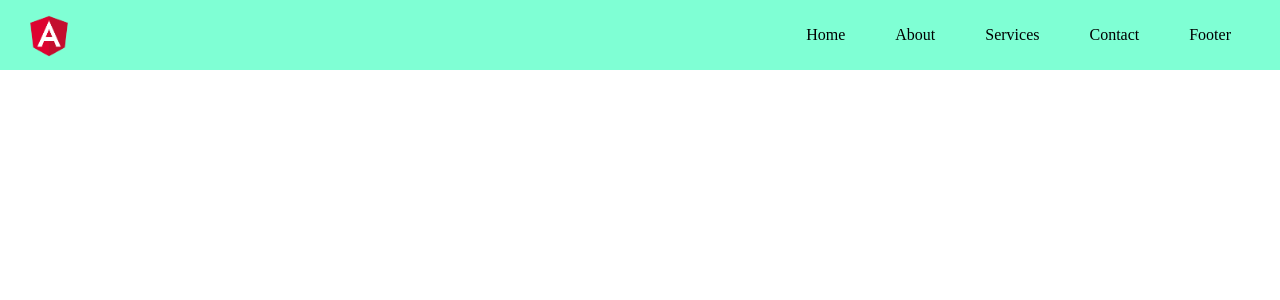
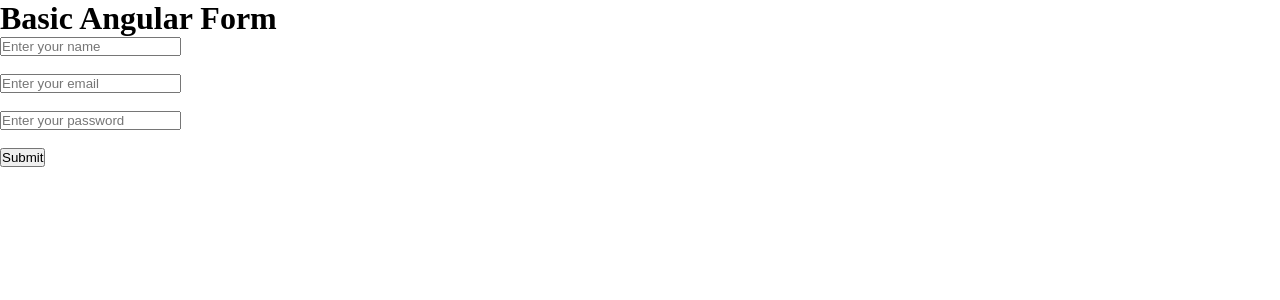
Before and after one commit to akashTedulab/Angular, an Angular app in the folder app/: page / in a window 1280 px wide. Shown: the top 300 px of the page. Built offline with nearby package versions, Linux system fonts and the light colour scheme.

Commit message:
Basic-Form

```diff
--- a/app/src/app/app.component.html
+++ b/app/src/app/app.component.html
@@ -1 +1,21 @@
-<app-header></app-header>
+<h1>Basic Angular Form</h1>
+<form #basicForm="ngForm" (ngSubmit)="getData(basicForm.value)">
+    <input type="text" ngModel  name="username" placeholder="Enter your name">
+    <br>
+    <br>
+    <input type="email" ngModel name="email" placeholder="Enter your email">
+    <br>
+    <br>
+    <input type="password" ngModel name="password" placeholder="Enter your password">
+    <br>
+    <br>
+    <button>Submit</button>
+</form>
+
+<div>
+    <ul>
+        <li>{{userData.username}}</li>
+        <li>{{userData.email}}</li>
+        <li>{{userData.password}}</li>
+    </ul>
+</div>
--- a/app/src/app/app.component.ts
+++ b/app/src/app/app.component.ts
@@ -1,4 +1,5 @@
 import { Component } from '@angular/core';
+import { NgForm } from '@angular/forms';
 
 @Component({
   selector: 'app-root',
@@ -7,4 +8,9 @@ import { Component } from '@angular/core';
 })
 export class AppComponent {
   title = 'Angular Tutorials';
+  userData:any = {}
+  getData(val:NgForm){
+    console.log(val)
+    this.userData = val;
+  }
 }
--- a/app/src/app/header/header.component.css
+++ /dev/null
@@ -1,27 +0,0 @@
-nav {
-    display: flex;
-    justify-content: space-between;
-    align-items: center;
-    padding: 1rem 1.5rem;
-    background-color: aquamarine;
-    height: 70px;
-}
-
-nav img {
-    width: 50px;
-}
-
-nav ul {
-    display: flex;
-}
-
-nav ul li {
-    padding: 20px;
-    margin: 0 5px;
-    list-style: none;
-}
-
-nav ul li a {
-    text-decoration: none;
-    color: #000;
-}
--- a/app/src/app/header/header.component.html
+++ /dev/null
@@ -1,10 +0,0 @@
-<nav>
-    <img src="/assets/angular.png" alt="logo">
-    <ul>
-        <li><a href="#">Home</a></li>
-        <li><a href="#">About</a></li>
-        <li><a href="#">Services</a></li>
-        <li><a href="#">Contact</a></li>
-        <li><a href="#">Footer</a></li>
-    </ul>
-</nav>
```
Also changed, not shown: app/src/app/app.module.ts (+4 -3 lines), app/src/app/header/header.component.ts (deleted, +0 -10 lines), 1 other file (tests, documents, lock files or other folders).
